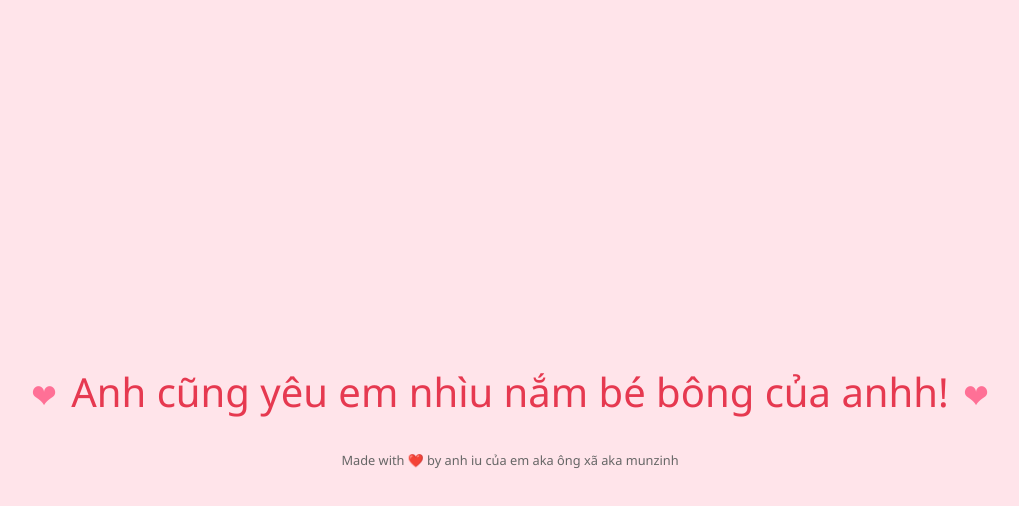
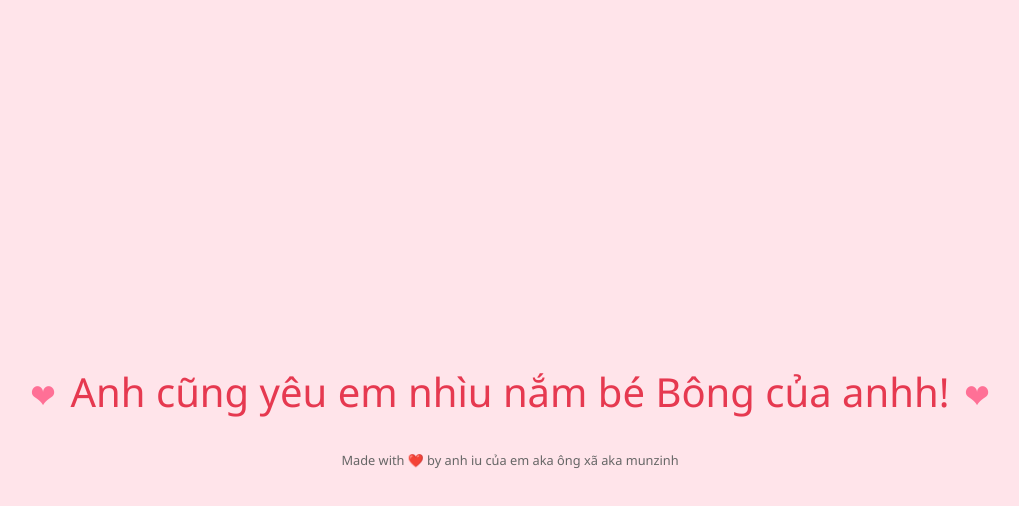
Before and after one commit to munzinh/mylove, a plain HTML site: page index.html in a window 1280 px wide. Both pictures are taken after a click on the button "Có". Shown: the whole page, without its empty margins (130-1149 px from the left). Drawn offline with Linux system fonts and the light colour scheme.

Commit message:
Update index.html

```diff
--- a/index.html
+++ b/index.html
@@ -98,7 +98,7 @@
 
   <div id="message">
     <span class="heart">❤</span>
-    <span class="text">Anh cũng yêu em nhìu nắm bé bông của anhh!</span>
+    <span class="text">Anh cũng yêu em nhìu nắm bé Bông của anhh!</span>
     <span class="heart">❤</span>
   </div>
 
```
